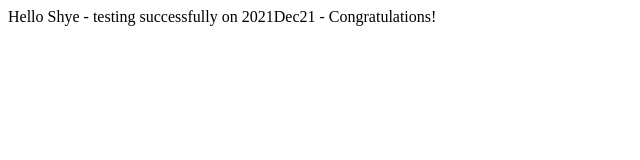
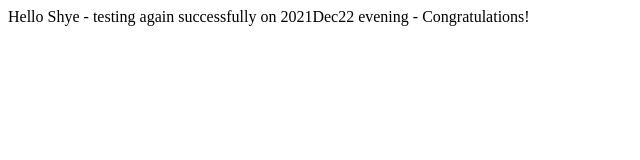
Before and after one commit to Shye-GitHub-Rabbit168/kubia-website-example, a plain HTML site: page index.html in a window 1280 px wide. Shown: the whole page, without its empty margins (0-640 px from the left). Drawn offline with Linux system fonts and the light colour scheme.

Commit message:
Update index.html

```diff
--- a/index.html
+++ b/index.html
@@ -1,5 +1,5 @@
 <html>
 <body>
-Hello Shye - testing successfully on 2021Dec21 - Congratulations!
+Hello Shye - testing again successfully on 2021Dec22 evening - Congratulations!
 </body>
 </html>
```
